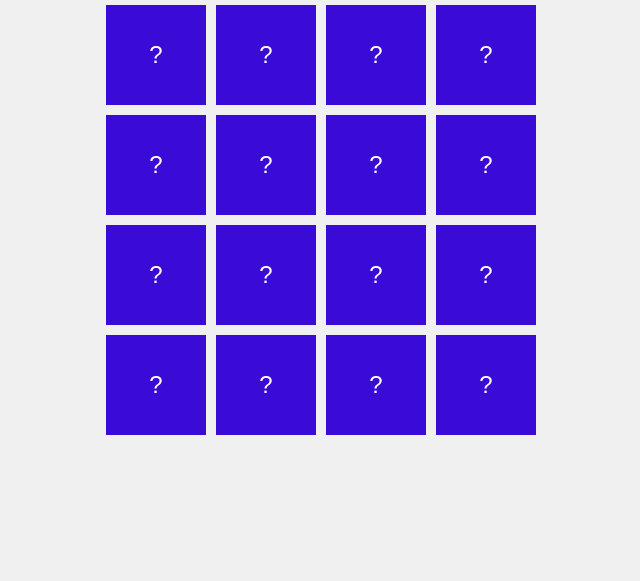
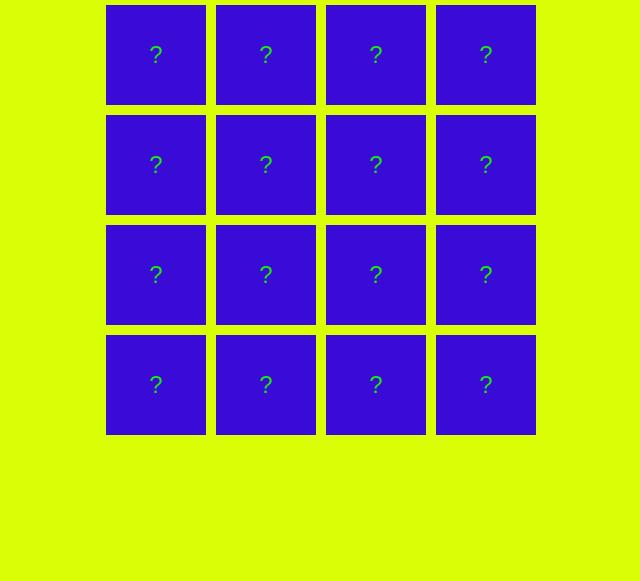
Before and after one commit to DevKharthik/memory-game, a plain HTML site: page index.html in a window 1280 px wide. Shown: the part 219-800 px from the top of the page, without its empty margins (319-959 px from the left). Drawn offline with Linux system fonts and the light colour scheme.

Commit message:
gokul demo

```diff
--- a/style.css
+++ b/style.css
@@ -6,7 +6,7 @@ body {
     flex-direction: column;
     height: 100vh;
     margin: 0;
-    background-color: #f0f0f0;
+    background-color: #d9fe05;
 }
 
 h1 {
@@ -22,12 +22,12 @@ h1 {
 .card {
     width: 100px;
     height: 100px;
-    background-color: #333;
+    background-color: #e40981;
     display: flex;
     justify-content: center;
     align-items: center;
     font-size: 24px;
-    color: white;
+    color: rgb(203, 14, 14);
     cursor: pointer;
     position: relative;
 }
@@ -56,5 +56,5 @@ h1 {
 }
 .card .back {
     background-color: #3a0ad6;
-    color: white;
+    color: rgb(26, 235, 15);
 }
```
